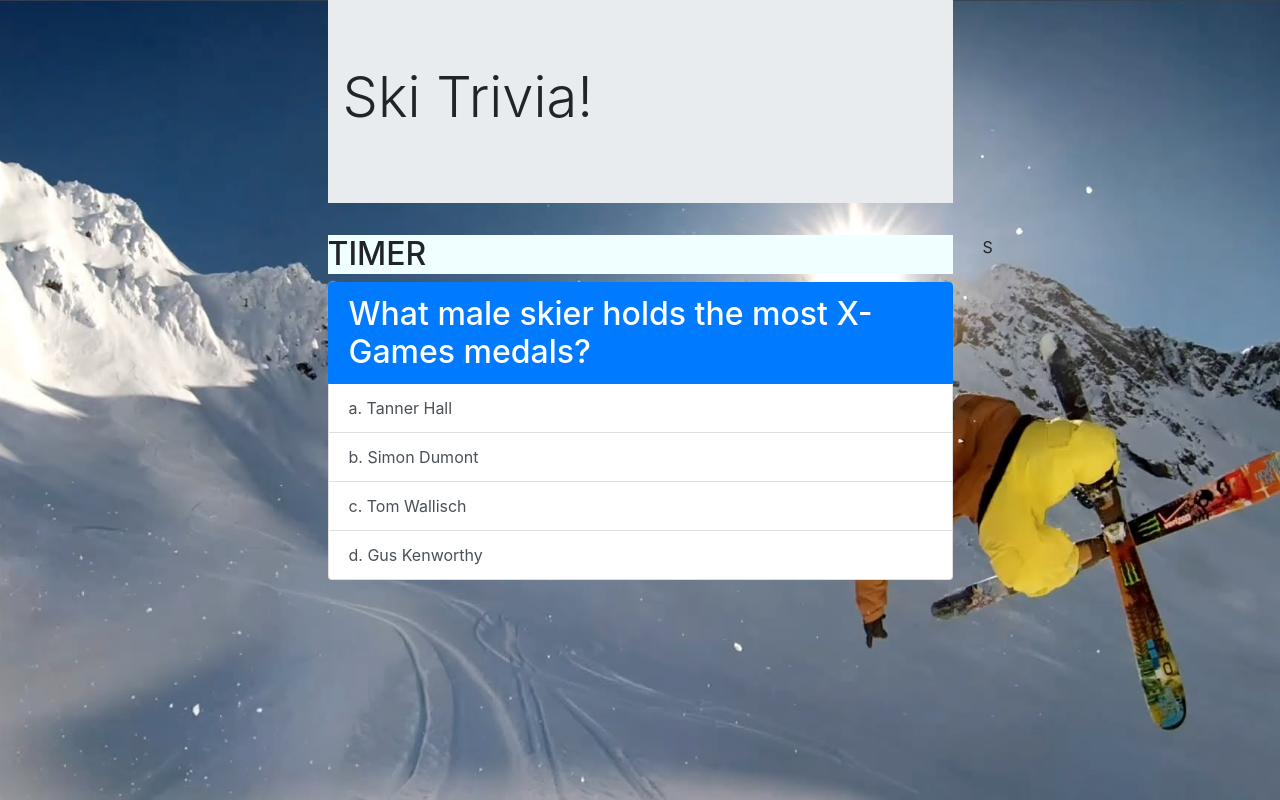
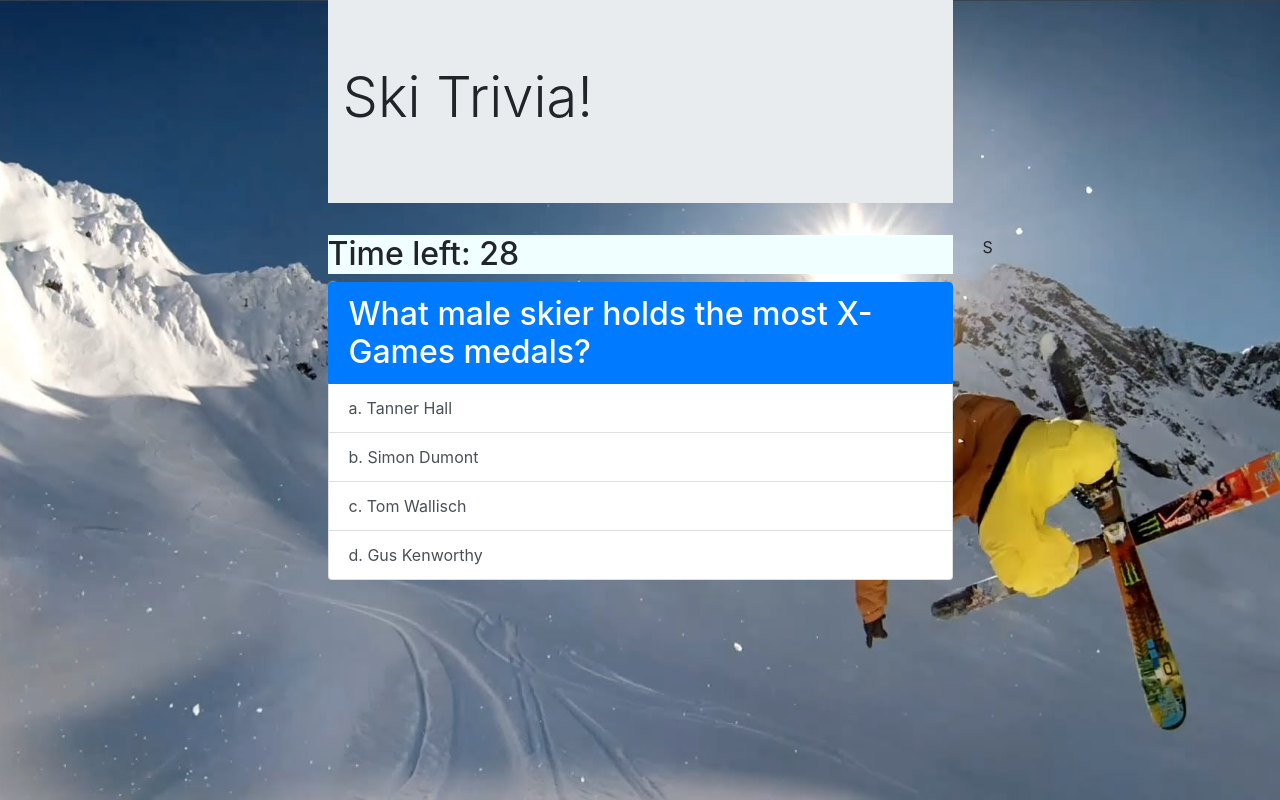
Before and after one commit to ivancho277/TriviaGame, a plain HTML site: page index.html in a window 1280 px wide. Both pictures are taken after a click on the button "Start". Drawn offline with nearby package versions, Linux system fonts and the light colour scheme.

Commit message:
added timer

```diff
--- a/assets/javascript/app.js
+++ b/assets/javascript/app.js
@@ -29,6 +29,28 @@ class Question {
         this.correctAnsw = correctAnsw;
     }
 
+    questionTimer(){
+       let timer = 30;
+       let intervalId;
+       function decrement() {
+           timer--;
+           $("#time").text("Time left: " + timer);
+           if(timer === 0){
+            stop();
+            alert("out of time");
+        }
+       }
+       function stop(){
+           clearInterval(intervalId);
+
+       }
+       function run(){
+           clearInterval(intervalId);
+           intervalId = setInterval(decrement, 1000);
+       }
+       run();
+    }
+
     //Print to screen
     printToScreen(){
         $("#question-id").text( this.question);
@@ -46,6 +68,8 @@ class Question {
         console.log("d:", this.answ4);
         console.log(this.correctAnsw);
     }
+
+
 
 }
 $(document).ready(function() {
@@ -66,6 +90,7 @@ let Question9 = new Question("What skier has an infamos video of breaking both a
 
 $("#start-btn").click(function(){
     Question8.printToScreen()
+    Question8.questionTimer()
     $("#game-section").show()
     $("#time").show()
     $("#start-btn").hide()
--- a/index.html
+++ b/index.html
@@ -35,7 +35,7 @@
 
         </div>
         <div class="col-lg-6" id="timer-id">
-            <h2 id="time">TIMER</h2>
+            <h2 id="time"></h2>
         </div>
         <div class="col-lg-3">
             S
```
